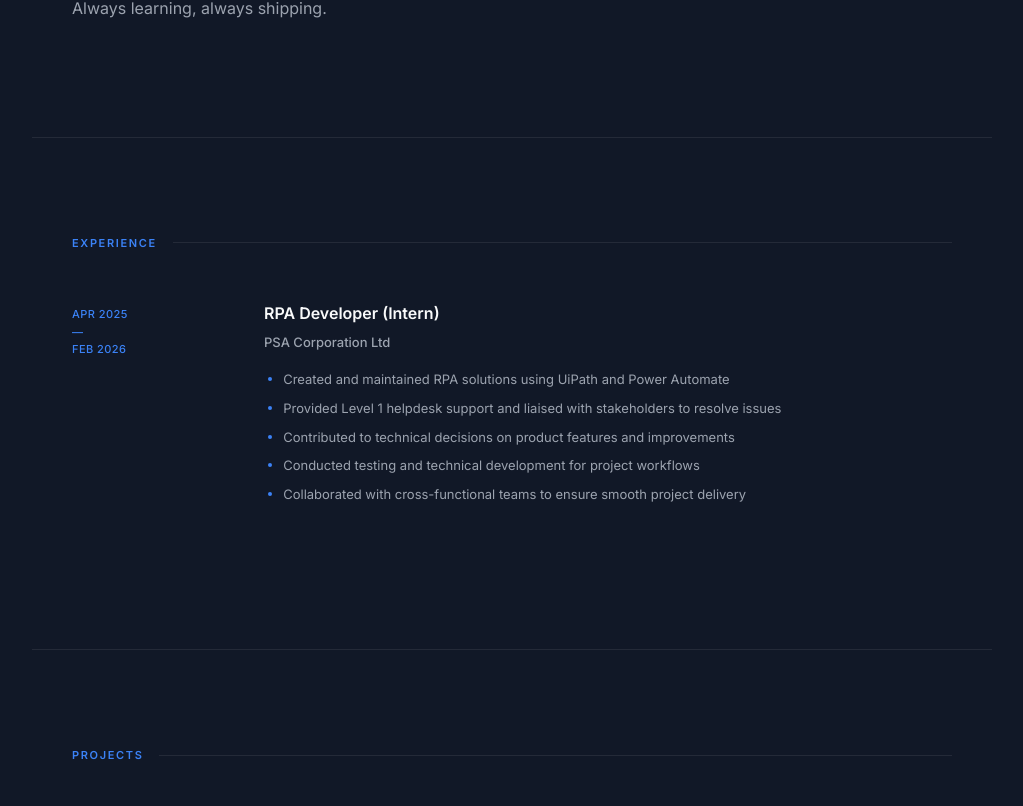
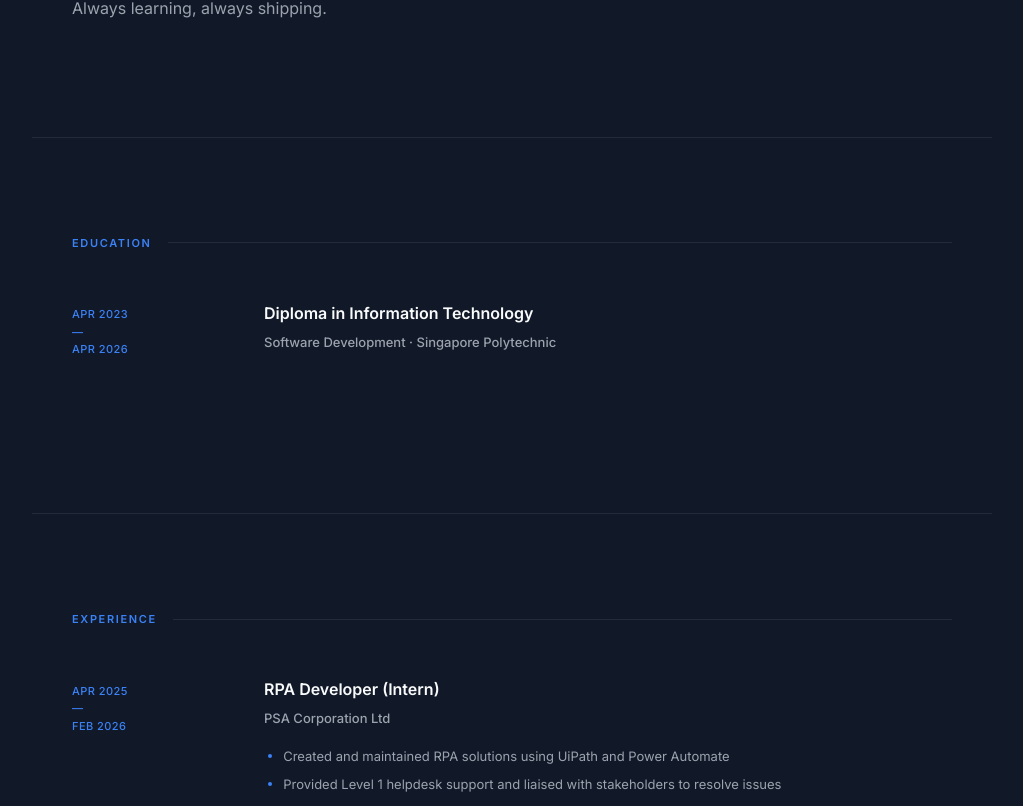
Before and after one commit to Htet-Myark/htet-portfolio-v2, a React (Vite) app: page / in a window 1280 px wide. Shown: the part 1292-2098 px from the top of the page, without its empty margins (128-1151 px from the left). Built offline with nearby package versions, Linux system fonts and the light colour scheme.

Commit message:
education session added

```diff
--- a/src/App.jsx
+++ b/src/App.jsx
@@ -2,6 +2,7 @@ import React, { useEffect } from 'react'
 import Nav from './components/Nav'
 import Hero from './components/Hero'
 import About from './components/About'
+import Education from './components/Education'
 import Experience from './components/Experience'
 import Projects from './components/Projects'
 import Skills from './components/Skills'
@@ -35,6 +36,7 @@ export default function App() {
       <main>
         <Hero />
         <About />
+        <Education />
         <Experience />
         <Projects />
         <Skills />
--- a/src/components/ChatBot.jsx
+++ b/src/components/ChatBot.jsx
@@ -74,7 +74,7 @@ export default function ChatBot() {
       if (!apiKey) throw new Error('VITE_GEMINI_API_KEY is not set')
       const genAI = new GoogleGenerativeAI(apiKey)
       const model = genAI.getGenerativeModel({
-        model: 'gemini-2.0-flash',
+        model: 'gemini-3.5-flash',
         systemInstruction: KNOWLEDGE_BASE,
       })
       chatSessionRef.current = model.startChat({ history: [] })
--- /dev/null
+++ b/src/components/Education.jsx
@@ -0,0 +1,27 @@
+import React from 'react'
+
+const education = [
+  {
+    date: 'APR 2023\n—\nAPR 2026',
+    degree: 'Diploma in Information Technology',
+    field: 'Software Development',
+    org: 'Singapore Polytechnic',
+  },
+]
+
+export default function Education() {
+  return (
+    <section id="education">
+      <p className="section-heading reveal">Education</p>
+      {education.map((edu, i) => (
+        <div className="exp-item reveal" key={i}>
+          <div className="exp-date" style={{ whiteSpace: 'pre-line' }}>{edu.date}</div>
+          <div>
+            <div className="exp-role">{edu.degree}</div>
+            <div className="exp-org">{edu.field} · {edu.org}</div>
+          </div>
+        </div>
+      ))}
+    </section>
+  )
+}
--- a/src/components/Nav.jsx
+++ b/src/components/Nav.jsx
@@ -12,6 +12,7 @@ export default function Nav() {
       <a href="#hero" className="nav-logo">HTET MYARK AUNG</a>
       <ul className="nav-links">
         <li><a href="#about">About</a></li>
+        <li><a href="#education">Education</a></li>
         <li><a href="#experience">Experience</a></li>
         <li><a href="#projects">Projects</a></li>
         <li><a href="#skills">Skills</a></li>
```
Also changed, not shown: 3 other files (tests, documents, lock files or other folders).
